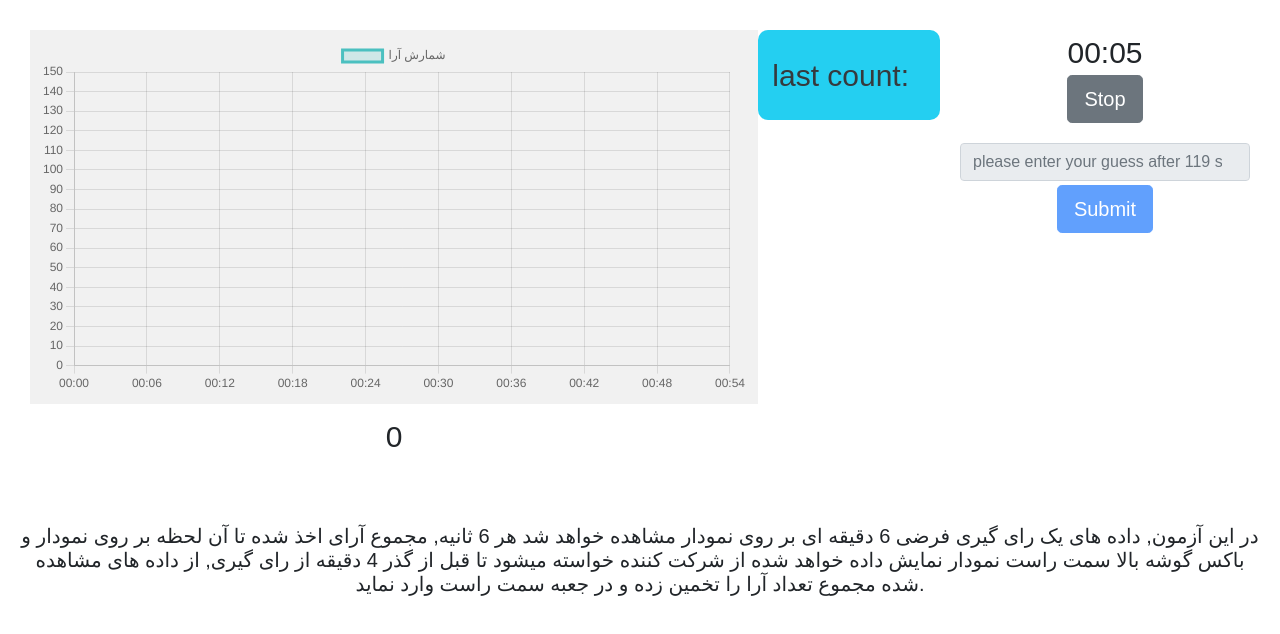
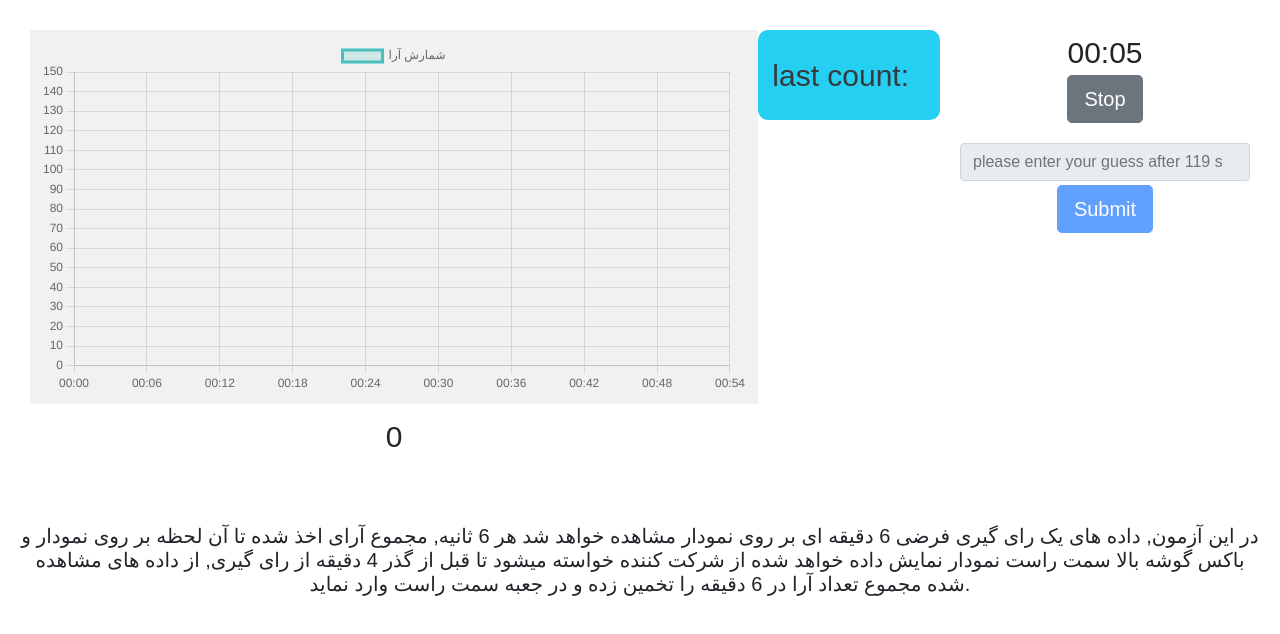
Before and after one commit to Aref-Riant/anchoring-in-pva, a React (Create React App) app: page /test in a window 1280 px wide. Shown: the top 634 px of the page. Built offline with nearby package versions, Linux system fonts and the light colour scheme; no server answers; a small style sheet from the web is missing.

Commit message:
minor text change

```diff
--- a/src/pages/test.jsx
+++ b/src/pages/test.jsx
@@ -270,7 +270,7 @@ function Test() {
             مشاهده خواهد شد هر 6 ثانیه, مجموع آرای اخذ شده تا آن لحظه بر روی
             نمودار و باکس گوشه بالا سمت راست نمودار نمایش داده خواهد شده از شرکت
             کننده خواسته میشود تا قبل از گذر 4 دقیقه از رای گیری, از داده های
-            مشاهده شده مجموع تعداد آرا را تخمین زده و در جعبه سمت راست وارد
+            مشاهده شده مجموع تعداد آرا در 6 دقیقه را تخمین زده و در جعبه سمت راست وارد
             نماید.
           </h5>
         )}
```
